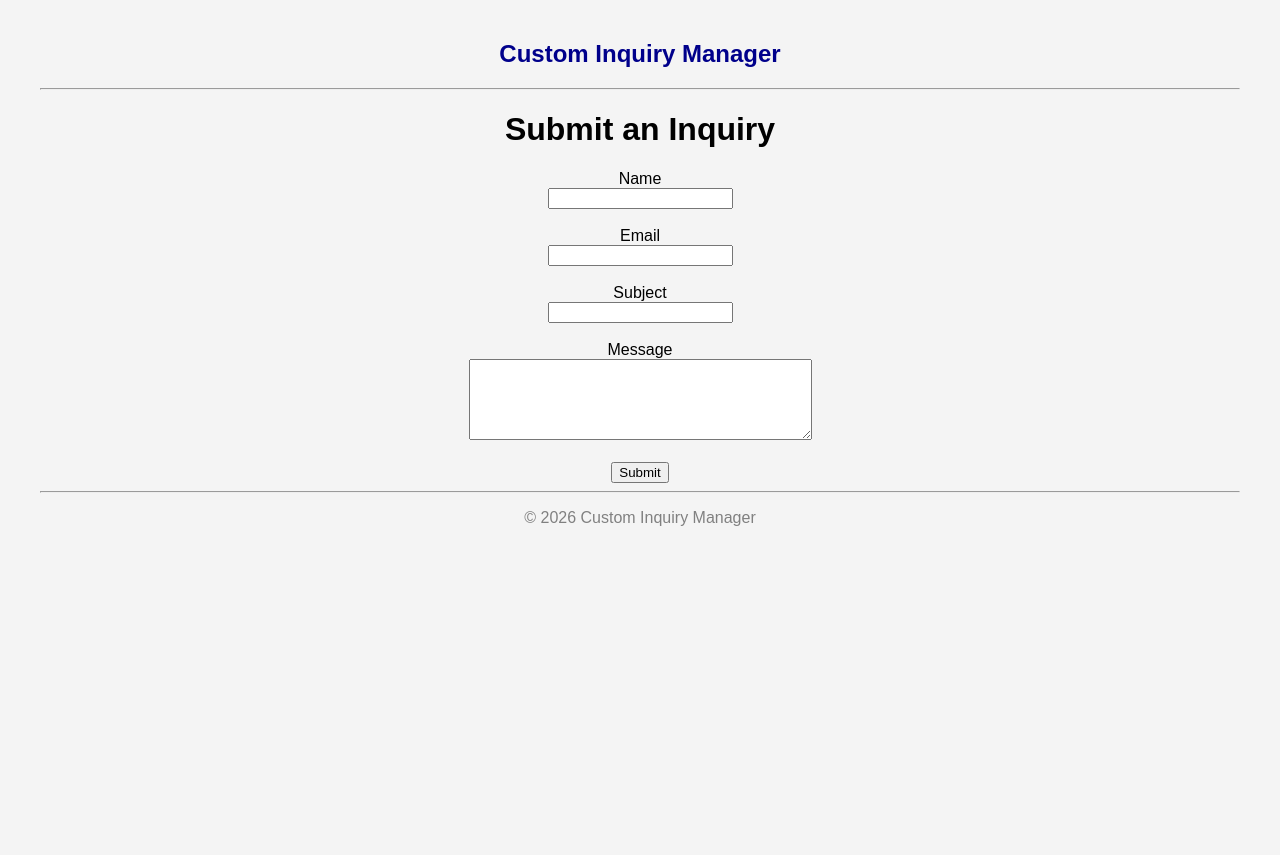
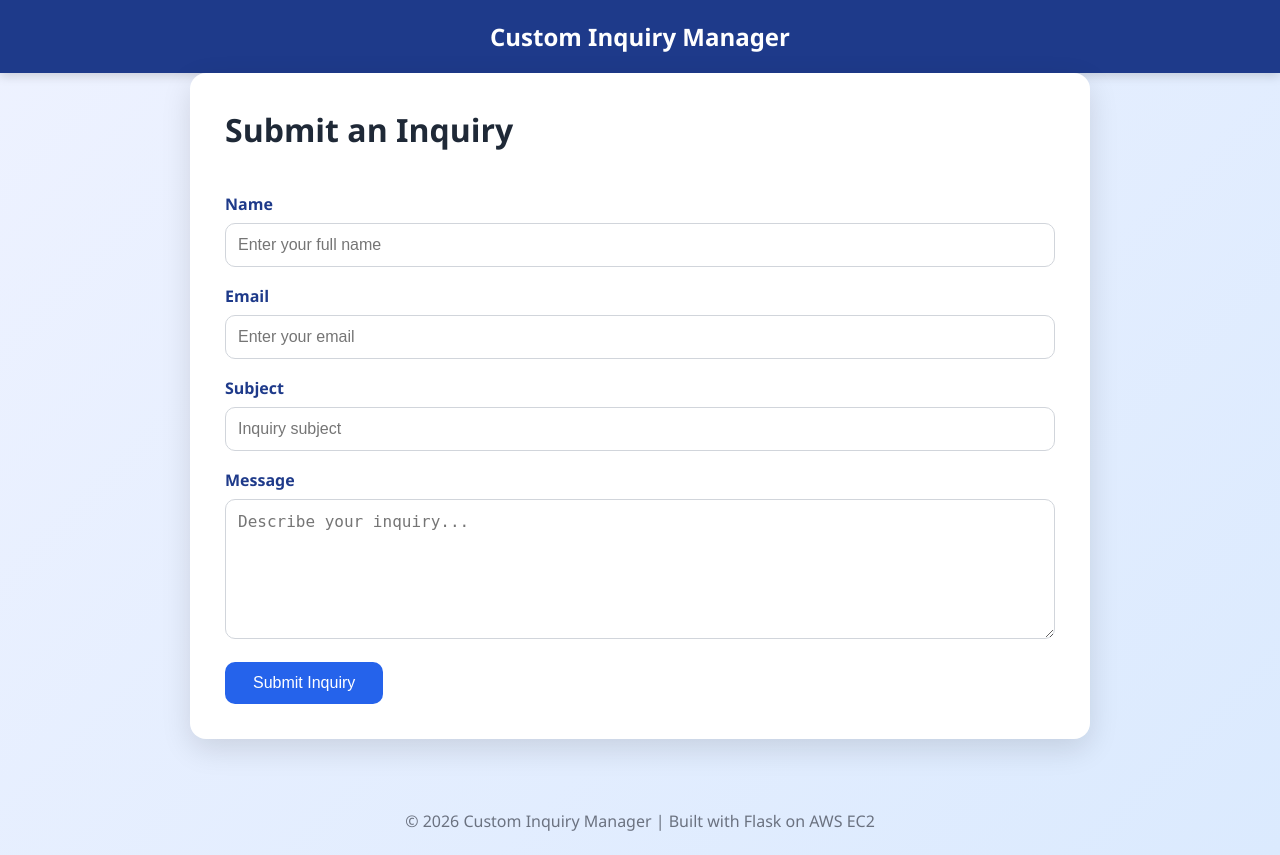
Before and after one commit to Prashantsit16/Custom-Inquiry-Manager, a Flask app: page / in a window 1280 px wide. Before the commit the page ends 526 px from the top, so only its background shows below. Run offline with Flask 3, Linux system fonts and the light colour scheme.

Commit message:
UI Revamp: Modernize Custom Inquiry Manager

```diff
--- a/static/css/style.css
+++ b/static/css/style.css
@@ -1,23 +1,227 @@
+*{
+    margin:0;
+    padding:0;
+    box-sizing:border-box;
+}
+
 body{
 
-    font-family: Arial, sans-serif;
+    font-family:Segoe UI, Arial, sans-serif;
 
-    background-color:#f4f4f4;
+    background:linear-gradient(135deg,#eef2ff,#dbeafe);
+
+    min-height:100vh;
+
+    color:#1f2937;
+
+}
+
+.navbar{
+
+    background:#1e3a8a;
+
+    color:white;
+
+    padding:20px;
+
+    box-shadow:0 3px 10px rgba(0,0,0,.15);
+
+}
+
+.container{
+
+    width:90%;
+
+    max-width:900px;
+
+    margin:auto;
+
+}
+
+.logo{
 
     text-align:center;
 
-    margin:40px;
+}
+
+main{
+
+    margin-top:40px;
 
 }
 
-header{
+.card{
 
-    color:darkblue;
+    background:white;
+
+    border-radius:16px;
+
+    padding:35px;
+
+    box-shadow:0 10px 30px rgba(0,0,0,.12);
+
+}
+
+input,
+textarea{
+
+    width:100%;
+
+    padding:12px;
+
+    margin-top:8px;
+
+    margin-bottom:18px;
+
+    border:1px solid #d1d5db;
+
+    border-radius:10px;
+
+    font-size:16px;
+
+}
+
+textarea{
+
+    resize:vertical;
+
+}
+
+button{
+
+    background:#2563eb;
+
+    color:white;
+
+    border:none;
+
+    padding:12px 28px;
+
+    border-radius:10px;
+
+    cursor:pointer;
+
+    font-size:16px;
+
+    transition:.3s;
+
+}
+
+button:hover{
+
+    background:#1d4ed8;
+
+    transform:translateY(-2px);
+
+}
+
+table{
+
+    width:100%;
+
+    border-collapse:collapse;
+
+    margin-top:20px;
+
+}
+
+th{
+
+    background:#2563eb;
+
+    color:white;
+
+}
+
+th,
+td{
+
+    padding:15px;
+
+    border-bottom:1px solid #ddd;
+
+    text-align:left;
+
+}
+
+tr:hover{
+
+    background:#f3f4f6;
+
+}
+
+a{
+
+    color:#2563eb;
+
+    text-decoration:none;
+
+}
+
+a:hover{
+
+    text-decoration:underline;
 
 }
 
 footer{
 
-    color:gray;
+    margin-top:50px;
+
+    text-align:center;
+
+    color:#6b7280;
+
+    padding:20px;
 
 }
+
+.btn-link{
+
+    display:inline-block;
+
+    background:#2563eb;
+
+    color:white;
+
+    padding:8px 14px;
+
+    border-radius:8px;
+
+    text-decoration:none;
+
+    transition:.3s;
+
+}
+
+.btn-link:hover{
+
+    background:#1d4ed8;
+
+    text-decoration:none;
+
+}
+
+h1{
+
+    margin-bottom:20px;
+
+}
+
+label{
+
+    font-weight:600;
+
+}
+
+p{
+
+    line-height:1.6;
+
+}
+
+strong{
+
+    color:#1e3a8a;
+
+}
--- a/templates/base.html
+++ b/templates/base.html
@@ -1,33 +1,38 @@
 <!DOCTYPE html>
-<html>
+<html lang="en">
 
 <head>
+    <meta charset="UTF-8">
+    <meta name="viewport" content="width=device-width, initial-scale=1.0">
+
     <title>Custom Inquiry Manager</title>
 
     <link rel="stylesheet"
           href="{{ url_for('static', filename='css/style.css') }}">
-
 </head>
 
 <body>
 
-    <header>
+<header class="navbar">
 
-        <h2>Custom Inquiry Manager</h2>
+    <div class="container">
 
-        <hr>
+        <h2 class="logo">Custom Inquiry Manager</h2>
+
+    </div>
 
 </header>
 
+<main class="container">
+
 {% block content %}
-
 {% endblock %}
 
-    <hr>
+</main>
 
 <footer>
 
-        <p>© 2026 Custom Inquiry Manager</p>
+    <p>© 2026 Custom Inquiry Manager | Built with Flask on AWS EC2</p>
 
 </footer>
 
--- a/templates/index.html
+++ b/templates/index.html
@@ -2,23 +2,56 @@
 
 {% block content %}
 
-<h1>Submit an Inquiry</h1>
+<div class="card">
 
-<form method="POST">
+    <h1>Submit an Inquiry</h1>
 
-    <label>Name</label><br>
-    <input type="text" name="name"><br><br>
+    <br>
 
-    <label>Email</label><br>
-    <input type="email" name="email"><br><br>
+    <form method="POST">
 
-    <label>Subject</label><br>
-    <input type="text" name="subject"><br><br>
+        <label><strong>Name</strong></label>
 
-    <label>Message</label><br>
-    <textarea name="message" rows="5" cols="40"></textarea><br><br>
+        <input
+            type="text"
+            name="name"
+            placeholder="Enter your full name"
+            required
+        >
 
-    <button type="submit">Submit</button>
+        <label><strong>Email</strong></label>
 
-</form>
+        <input
+            type="email"
+            name="email"
+            placeholder="Enter your email"
+            required
+        >
+
+        <label><strong>Subject</strong></label>
+
+        <input
+            type="text"
+            name="subject"
+            placeholder="Inquiry subject"
+            required
+        >
+
+        <label><strong>Message</strong></label>
+
+        <textarea
+            name="message"
+            rows="6"
+            placeholder="Describe your inquiry..."
+            required
+        ></textarea>
+
+        <button type="submit">
+            Submit Inquiry
+        </button>
+
+    </form>
+
+</div>
+
 {% endblock %}
```
Also changed, not shown: templates/dashboard.html (+39 -6 lines), templates/details.html (+35 -5 lines). Lines whose indentation alone changed are shown as unchanged.
